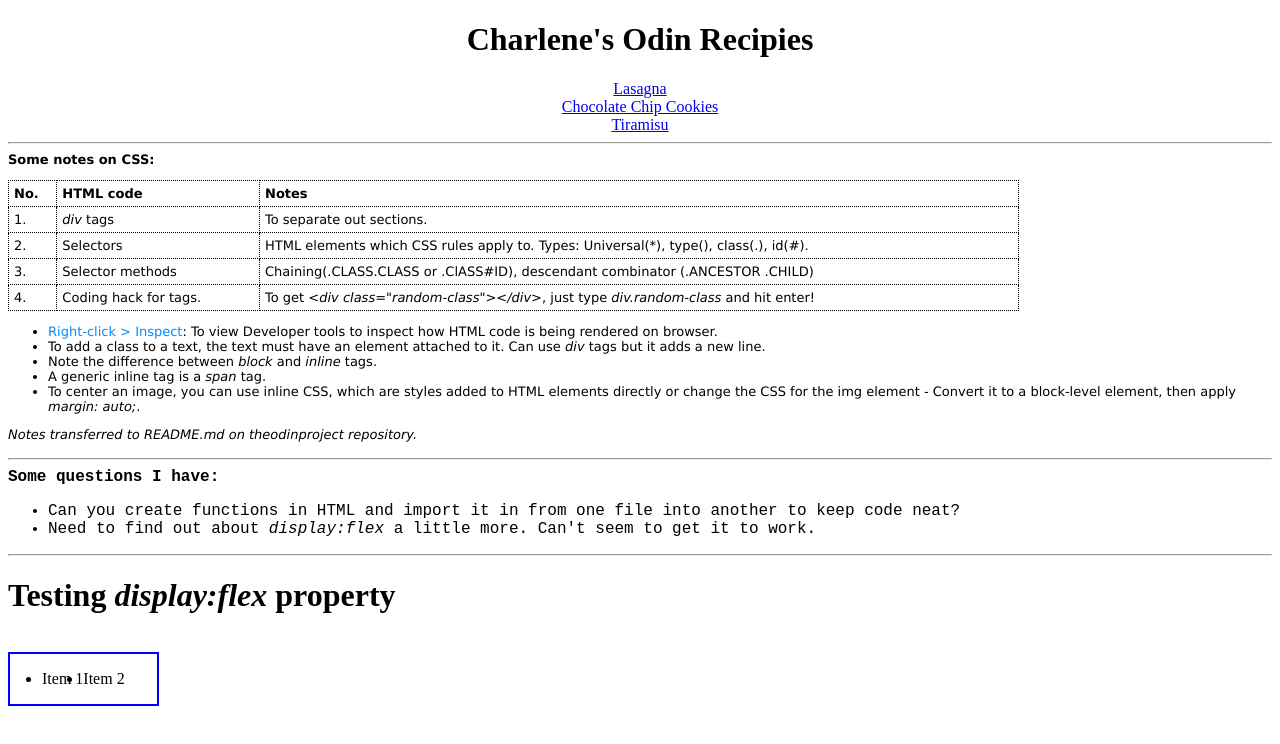
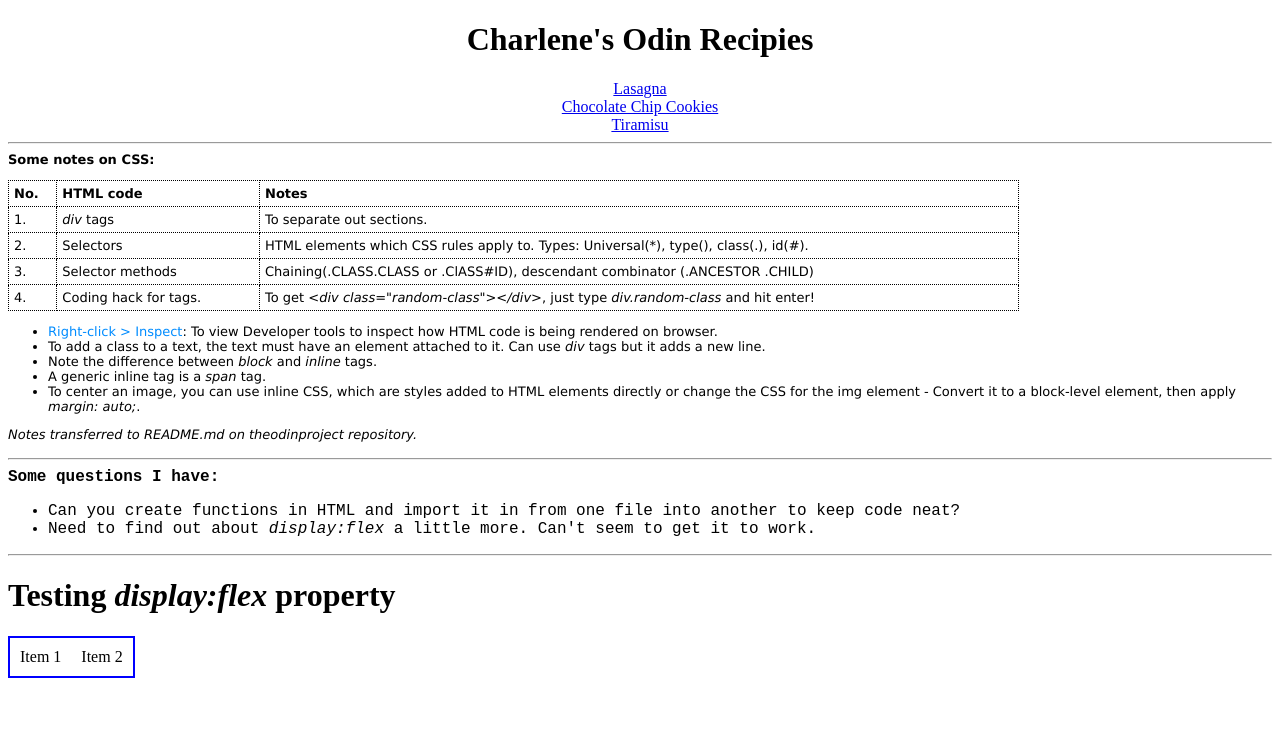
Before and after one commit to leecharlenej/odin-recipes, a plain HTML site: page index.html in a window 1280 px wide. Drawn offline with Linux system fonts and the light colour scheme.

Commit message:
Fix list css so that they don't overlap.

```diff
--- a/style.css
+++ b/style.css
@@ -44,5 +44,11 @@ img{
 .test-flex {
     display: inline-flex;
     border: 2px solid blue;
-    padding: 1em 2em;
+    list-style: none;
+    padding: 0px;
+    margin: 0px;
 }
+
+.test-flex li {
+    margin: 10px;
+}
```
